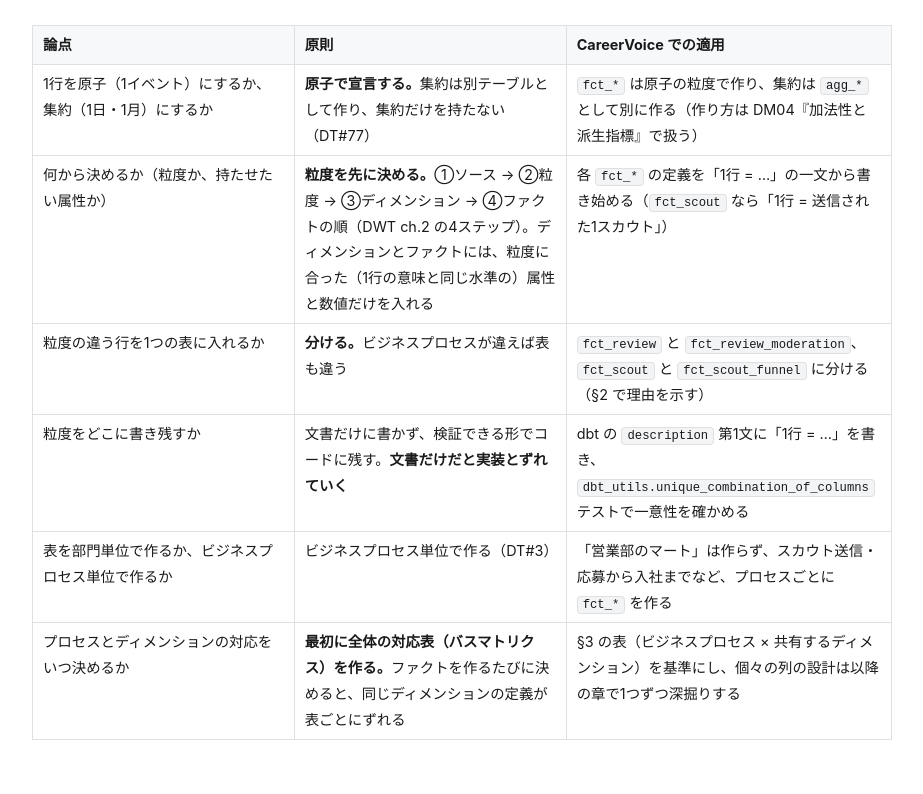
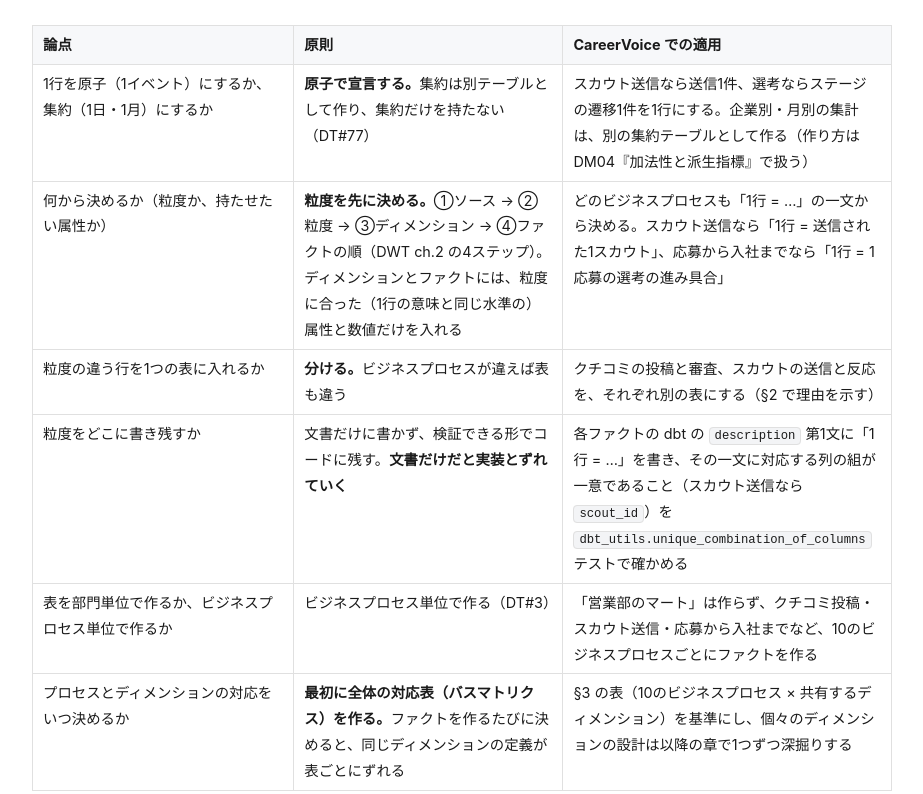
Before and after one commit to mishi5/data-platform-handson, a plain HTML site: page docs/data_mart_modeling/html/01_grain.html in a window 1280 px wide. Shown: the part 2595-3389 px from the top of the page, without its empty margins (178-1101 px from the left). Drawn offline with Linux system fonts and the light colour scheme.

Commit message:
docs(data_mart_modeling): DM01 §1 の適用列の主語をビジネスプロセスにする
DM02 と同じく、適用の列を表の名前ではなく「どのビジネスプロセスをどう扱うか」
で書いた。表の名前は §2 以降の本文に任せる。

Co-Authored-By: Claude Opus 5.5 <noreply@anthropic.com>
Claude-Session: https://claude.ai/code/session_01TPi2cqjGroxMQvVtgSuhzr

```diff
--- a/docs/data_mart_modeling/html/01_grain.html
+++ b/docs/data_mart_modeling/html/01_grain.html
@@ -101,12 +101,12 @@
 <table>
 <thead><tr><th>論点</th><th>原則</th><th>CareerVoice での適用</th></tr></thead>
 <tbody>
-<tr><td>1行を原子（1イベント）にするか、集約（1日・1月）にするか</td><td><strong>原子で宣言する。</strong>集約は別テーブルとして作り、集約だけを持たない（DT#77）</td><td><code>fct_*</code> は原子の粒度で作り、集約は <code>agg_*</code> として別に作る（作り方は DM04『加法性と派生指標』で扱う）</td></tr>
-<tr><td>何から決めるか（粒度か、持たせたい属性か）</td><td><strong>粒度を先に決める。</strong>①ソース → ②粒度 → ③ディメンション → ④ファクトの順（DWT ch.2 の4ステップ）。ディメンションとファクトには、粒度に合った（1行の意味と同じ水準の）属性と数値だけを入れる</td><td>各 <code>fct_*</code> の定義を「1行 = …」の一文から書き始める（<code>fct_scout</code> なら「1行 = 送信された1スカウト」）</td></tr>
-<tr><td>粒度の違う行を1つの表に入れるか</td><td><strong>分ける。</strong>ビジネスプロセスが違えば表も違う</td><td><code>fct_review</code> と <code>fct_review_moderation</code>、<code>fct_scout</code> と <code>fct_scout_funnel</code> に分ける（§2 で理由を示す）</td></tr>
-<tr><td>粒度をどこに書き残すか</td><td>文書だけに書かず、検証できる形でコードに残す。<strong>文書だけだと実装とずれていく</strong></td><td>dbt の <code>description</code> 第1文に「1行 = …」を書き、<code>dbt_utils.unique_combination_of_columns</code> テストで一意性を確かめる</td></tr>
-<tr><td>表を部門単位で作るか、ビジネスプロセス単位で作るか</td><td>ビジネスプロセス単位で作る（DT#3）</td><td>「営業部のマート」は作らず、スカウト送信・応募から入社までなど、プロセスごとに <code>fct_*</code> を作る</td></tr>
-<tr><td>プロセスとディメンションの対応をいつ決めるか</td><td><strong>最初に全体の対応表（バスマトリクス）を作る。</strong>ファクトを作るたびに決めると、同じディメンションの定義が表ごとにずれる</td><td>§3 の表（ビジネスプロセス × 共有するディメンション）を基準にし、個々の列の設計は以降の章で1つずつ深掘りする</td></tr>
+<tr><td>1行を原子（1イベント）にするか、集約（1日・1月）にするか</td><td><strong>原子で宣言する。</strong>集約は別テーブルとして作り、集約だけを持たない（DT#77）</td><td>スカウト送信なら送信1件、選考ならステージの遷移1件を1行にする。企業別・月別の集計は、別の集約テーブルとして作る（作り方は DM04『加法性と派生指標』で扱う）</td></tr>
+<tr><td>何から決めるか（粒度か、持たせたい属性か）</td><td><strong>粒度を先に決める。</strong>①ソース → ②粒度 → ③ディメンション → ④ファクトの順（DWT ch.2 の4ステップ）。ディメンションとファクトには、粒度に合った（1行の意味と同じ水準の）属性と数値だけを入れる</td><td>どのビジネスプロセスも「1行 = …」の一文から決める。スカウト送信なら「1行 = 送信された1スカウト」、応募から入社までなら「1行 = 1応募の選考の進み具合」</td></tr>
+<tr><td>粒度の違う行を1つの表に入れるか</td><td><strong>分ける。</strong>ビジネスプロセスが違えば表も違う</td><td>クチコミの投稿と審査、スカウトの送信と反応を、それぞれ別の表にする（§2 で理由を示す）</td></tr>
+<tr><td>粒度をどこに書き残すか</td><td>文書だけに書かず、検証できる形でコードに残す。<strong>文書だけだと実装とずれていく</strong></td><td>各ファクトの dbt の <code>description</code> 第1文に「1行 = …」を書き、その一文に対応する列の組が一意であること（スカウト送信なら <code>scout_id</code>）を <code>dbt_utils.unique_combination_of_columns</code> テストで確かめる</td></tr>
+<tr><td>表を部門単位で作るか、ビジネスプロセス単位で作るか</td><td>ビジネスプロセス単位で作る（DT#3）</td><td>「営業部のマート」は作らず、クチコミ投稿・スカウト送信・応募から入社までなど、10のビジネスプロセスごとにファクトを作る</td></tr>
+<tr><td>プロセスとディメンションの対応をいつ決めるか</td><td><strong>最初に全体の対応表（バスマトリクス）を作る。</strong>ファクトを作るたびに決めると、同じディメンションの定義が表ごとにずれる</td><td>§3 の表（10のビジネスプロセス × 共有するディメンション）を基準にし、個々のディメンションの設計は以降の章で1つずつ深掘りする</td></tr>
 </tbody>
 </table>
 </div>
```
Also changed, not shown: 1 other file.
